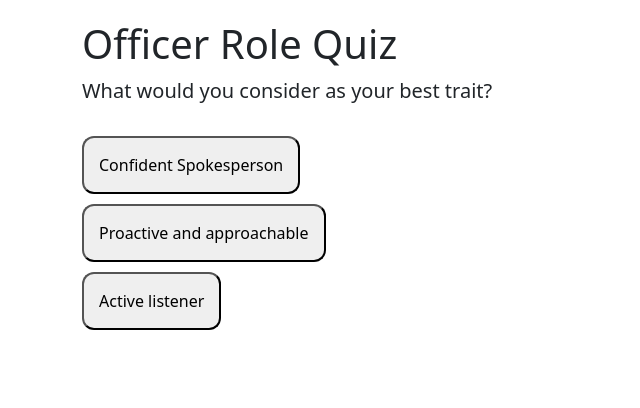
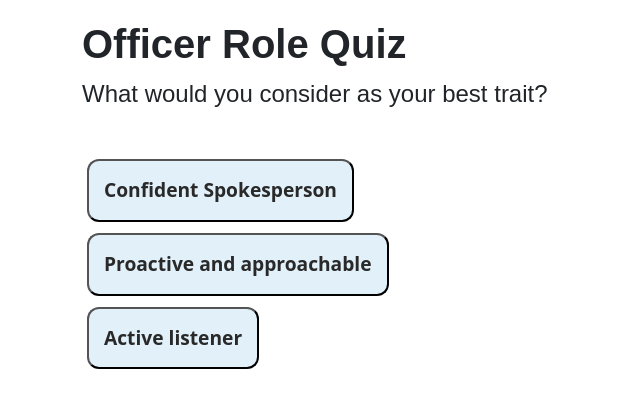
Before and after one commit to Nathan-47/officer-role-quiz, a plain HTML site: page index.html in a window 1280 px wide. Shown: the whole page, without its empty margins (0-640 px from the left). Drawn offline with nearby package versions, Linux system fonts and the light colour scheme.

Commit message:
wrapper and UI clean up

```diff
--- a/src/styles/style.css
+++ b/src/styles/style.css
@@ -6,19 +6,39 @@ body {
     max-width: 600px;
     margin: 0 auto;
 }
-.question {
-    font-size: 20px;
-    margin-bottom: 20px;
+.wrapper {
+    width: 50%;
+    margin: 10px auto;
+}
+.quiz-heading, .result-heading {
+    font-family: "Poppins", sans-serif;
+    font-weight: 800;
+    font-style: normal;
+}
+.question, .result-msg {
+    font-size: 1.5rem !important;
+    margin-bottom: 1.5em;
+    margin-top: 1.6em;
+    font-family: 'Arial', sans-serif;
+    font-weight: 500;
 }
 
 
 /* buttons */
+.options {
+    display: -ms-inline-grid;
+    display: -moz-inline-grid;
+    justify-content: center;
+    width: auto;
+}
 .options button {
     display: block;
-    margin: 10px 0;
+    margin: 11px 5px;
     padding: 15px;
     font-size: 16px;
     border-radius: 12px !important;
+    font-size: 1.2rem;
+    font-weight: 600;
 }
 .options button:hover {
     cursor: pointer;
@@ -26,13 +46,10 @@ body {
     background-color: #292929;
     color: #fafafa;
 }
-
-/* .quiz-button {
-    padding: 10px;
-    margin: 10px;
-    font-size: 16px;
-    cursor: pointer;
-} */
+button {
+    background-color: #e1f0f9;
+    color: #292929;
+}
 
 
 /* resutls */
@@ -49,5 +66,5 @@ body {
     display: none;
 }
 .disable {
-    background: red !important;
+    background-color: red;
 }
```
